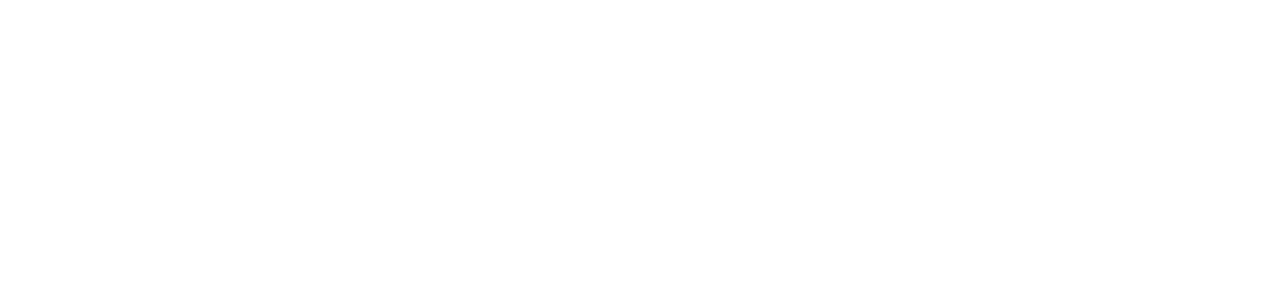
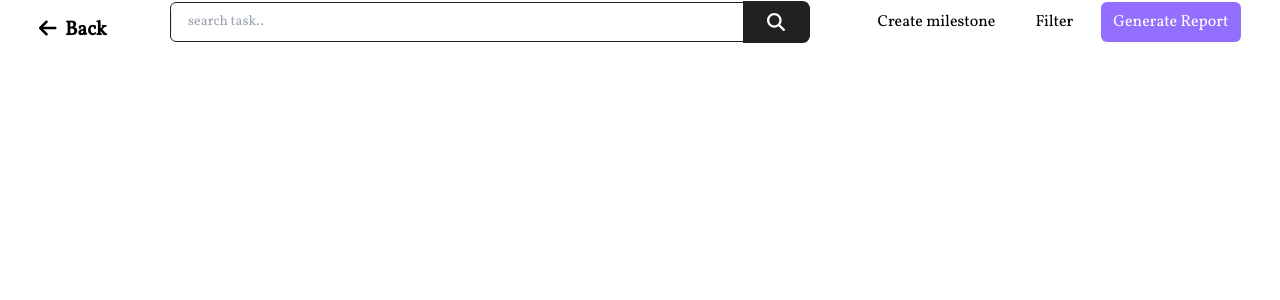
Before and after one commit to Akpanjoseph/Matthew, a React (Vite) app: page /dashboard/task in a window 1280 px wide. Shown: the top 300 px of the page. Built offline with nearby package versions, Linux system fonts and the light colour scheme.

Commit message:
worked on the a selected task layout menu

```diff
--- a/src/Pages/DashBoard/Component/ProjectSection/CreateProjectScreen.tsx
+++ b/src/Pages/DashBoard/Component/ProjectSection/CreateProjectScreen.tsx
@@ -14,6 +14,7 @@
 
   const userProjects = useStore((store) => store.userProject);
   const showModal = useStore((store) => store.showModal);
+  const showCreateProjectButton = useStore((store) => store.showCreateProjectButton);
 
   // useEffect(()=>{},[projects])
 
@@ -30,7 +31,7 @@
           : "  lg:items-center w-full mt-20"
       }`}
     >
-      <div className="flex justify-center  lg:px-0 absolute bottom-20 right-10 lg:right-20">
+      <div className={` ${showCreateProjectButton ? 'flex justify-center': 'hidden'}  lg:px-0 absolute bottom-20 right-10 lg:right-20`}>
         <button
           className="flex flex-col justify-center items-center w-20 h-20 rounded-full  bg-dark text-white p-4 text-sm shadow-md lg:text-xl "
           onClick={() => userModal() }
@@ -44,17 +45,9 @@
       </div>
 
       {/* search bar */}
-      <div className="flex flex-col w-full   justify-center space-y-4 items-center md:flex-row md:justify-center ">
+      {/* <div className="flex flex-col w-full   justify-center space-y-4 items-center md:flex-row md:justify-center ">
 
-        <div className="flex flex-row justify-center items-center border rounded-full border-dark w-[80%] md:w-1/2 ">
-          <input
-            type="search" placeholder="search task.."
-            className=" outline-none  w-full border-l px-4 py-1 rounded-full  text-sm  "
-          />
-          <button className=" flex justify-center item-center bg-dark text-white rounded-r-full px-6 py-3  ">
-            <FontAwesomeIcon icon={faSearch} className="text-lg" />
-          </button>
-        </div>
+
 
         <div className=" md:w-[20%] flex justify-end items-start ">
           <FontAwesomeIcon icon={faSortAlphaAsc} />
@@ -65,8 +58,8 @@
             <option value="">Assending</option>
             <option value="">Desending</option>
           </select>
-        </div>
-      </div>
+        </div> */}
+      {/* </div> */}
 
       <div className="w-full">
         {userProjects.length === 0 ? (
--- a/src/Pages/DashBoard/Component/ProjectSection/ProjectCard.tsx
+++ b/src/Pages/DashBoard/Component/ProjectSection/ProjectCard.tsx
@@ -15,21 +15,32 @@
 } from "@fortawesome/free-solid-svg-icons";
 import { faRProject } from "@fortawesome/free-brands-svg-icons";
 import { useState } from "react";
+import Task from "./TaskSection/Task";
 
 const Projects = () => {
   const userProject = useStore((store) => store.userProject);
   const taskDetails = useStore((store) => store.addToSelectedtask);
+  const display = useStore(store => store.showTaskMenu)
+  const setDisplay = useStore(store => store.switchShowTask)
+  const setCreateProjectButton = useStore(store => store.switchCreateProjectButton)
+  // const [dispaly,setDisplay] = useState(false)
+
 
   const navigate = useNavigate();
 
   const taskDetail = (data) => {
     taskDetails(data);
-    // console.log(data);
-
-    navigate(`/dashboard/task`);
+    // navigate(`/dashboard/task`);
+    setDisplay(true)
+    setCreateProjectButton(false)
   };
 
+
+
   return (
+    display ?
+    <Task/>
+    :
     <div className="text-dark pt-[10%] px-2 grid  grid-cols-1 md:grid-cols-2 ">
       {userProject.map((data) => {
         // const counter =
--- a/src/Pages/DashBoard/Component/ProjectSection/TaskSection/Task.tsx
+++ b/src/Pages/DashBoard/Component/ProjectSection/TaskSection/Task.tsx
@@ -1,26 +1,57 @@
 //@ts-nocheck
-import { useStore } from "../../../../../Store/store"
+import { FontAwesomeIcon } from "@fortawesome/react-fontawesome";
+import { useStore } from "../../../../../Store/store";
+import { faAdd, faArrowLeft ,faSearch} from "@fortawesome/free-solid-svg-icons";
+
+const Task = () => {
+  const task = useStore((store) => store.selectedTask);
+  const setDisplay = useStore((store) => store.switchShowTask);
+  const setCreateProjectButton = useStore(store => store.switchCreateProjectButton)
+
+  return (
+    <div className="">
 
 
-const Task=()=>{
-    const task = useStore( store => store.selectedTask)
-    console.log(task);
+
+      <div className="flex justify-evenly items-center w-full space-x-4">
+
+      <button className="mt-4 text-xl font-bold" onClick={() => (setDisplay(false),setCreateProjectButton(true))}>
+          <FontAwesomeIcon icon={faArrowLeft} />
+          <span className="px-2">Back</span>
+        </button>
+
+          <div className="flex flex-row justify-center items-center border rounded-md h-10 border-dark   md:w-2/4 ">
+            <input
+              type="search"
+              placeholder="search task.."
+              className=" outline-none  w-full border-l px-4 py-1 rounded-md  text-sm  "
+            />
+            <button className=" flex justify-center item-center bg-dark text-white rounded-r-md px-6 py-3  ">
+              <FontAwesomeIcon icon={faSearch} className="text-lg" />
+            </button>
+          </div>
 
 
-    return(
-        <div>
+        <div className="flex justify-evenly space-x-4">
+          <button className="px-3 py-2 border-dark rounded-md hover:bg-white hover:text-dark hover:border-2 ">
+            <span>Create milestone</span>
+          </button>
+          <button className="rounded-md px-3 py-2 border-dark hover:bg-white hover:text-dark hover:border-2 ">Filter </button>
+          <button className="bg-secondary px-3 py-2 rounded-md text-white border-dark hover:bg-white hover:text-dark hover:border-2 ">Generate Report</button>
+        </div>
+      </div>
 
-            {
-               task.map( e =>{
-                return(
-                    <>
-                    {e.name}
-                    </>
-                )
-               })
-            }
-        </div>
-    )
-}
+      <div className="text-dark pt-[2%] px-2  ">
+        {task.map((e) => {
+          return (
+            <div>
+              <p className="pl-[38%] text-2xl capitalize font-bold">{e.name}</p>
+            </div>
+          );
+        })}
+      </div>
+    </div>
+  );
+};
 
-export default Task
+export default Task;
--- a/src/Pages/DashBoard/DashBoard.tsx
+++ b/src/Pages/DashBoard/DashBoard.tsx
@@ -62,9 +62,9 @@
 
       {/* main dash board section */}
       <div className="flex w-full h-full lg:space-x-4">
-        <section className="w-[20%] pt-4  rounded-sm hidden   justify-center h-screen border-r-2 border-gray-300 shadow-md  md:flex">
+        <section className="w-[15%] pt-4  rounded-sm hidden   justify-center h-screen border-r-2 border-gray-300 shadow-md  md:flex">
 
-          <aside className="w-full flex flex-col text-center pt-40  space-y-10  ">
+          <aside className="w-full flex flex-col text-center pt-20  space-y-5  ">
 
             <p className={`hover:bg-secondary flex space-x-2 p-4  ${active == 1 ? 'bg-secondary text-white  shadow-md text-lg py-5 ' : ''} rounded-md hover:text-white `} onClick={()=> ( setDisplay(<CreateProject/>), setActive(1))}>
               <FontAwesomeIcon icon={faPieChart} size="lg" /> <span>Projects</span>
--- a/src/Store/store.ts
+++ b/src/Store/store.ts
@@ -3,9 +3,14 @@
 import { persist } from "zustand/middleware";
 const store = (set) => ({
   userProject: [],
+  mileStone: [],
   selectedTask: [],
 
   Modal: false,
+
+  showTaskMenu : false,
+
+  showCreateProjectButton: true,
 
   // detailMenuSection : `<CreateProject` ,
 
@@ -35,6 +40,14 @@
       selectedTask: [task],
     }),
 
+
+    switchShowTask : (value) => set({
+      showTaskMenu:value
+    }),
+    switchCreateProjectButton : (value) => set({
+      showCreateProjectButton:value
+    }),
+
 //  setDetailMenuSection : (component) =>
 });
 
```
